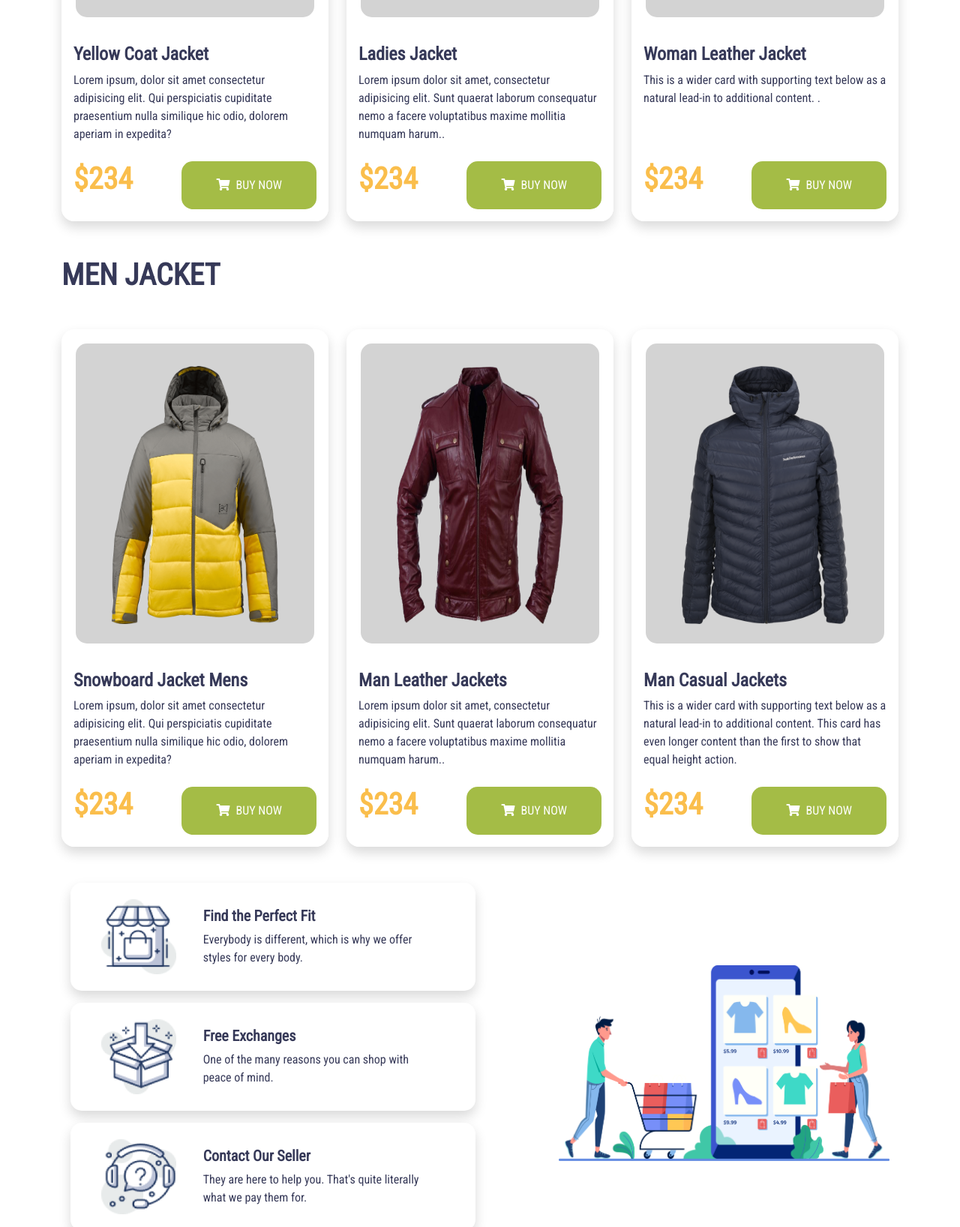
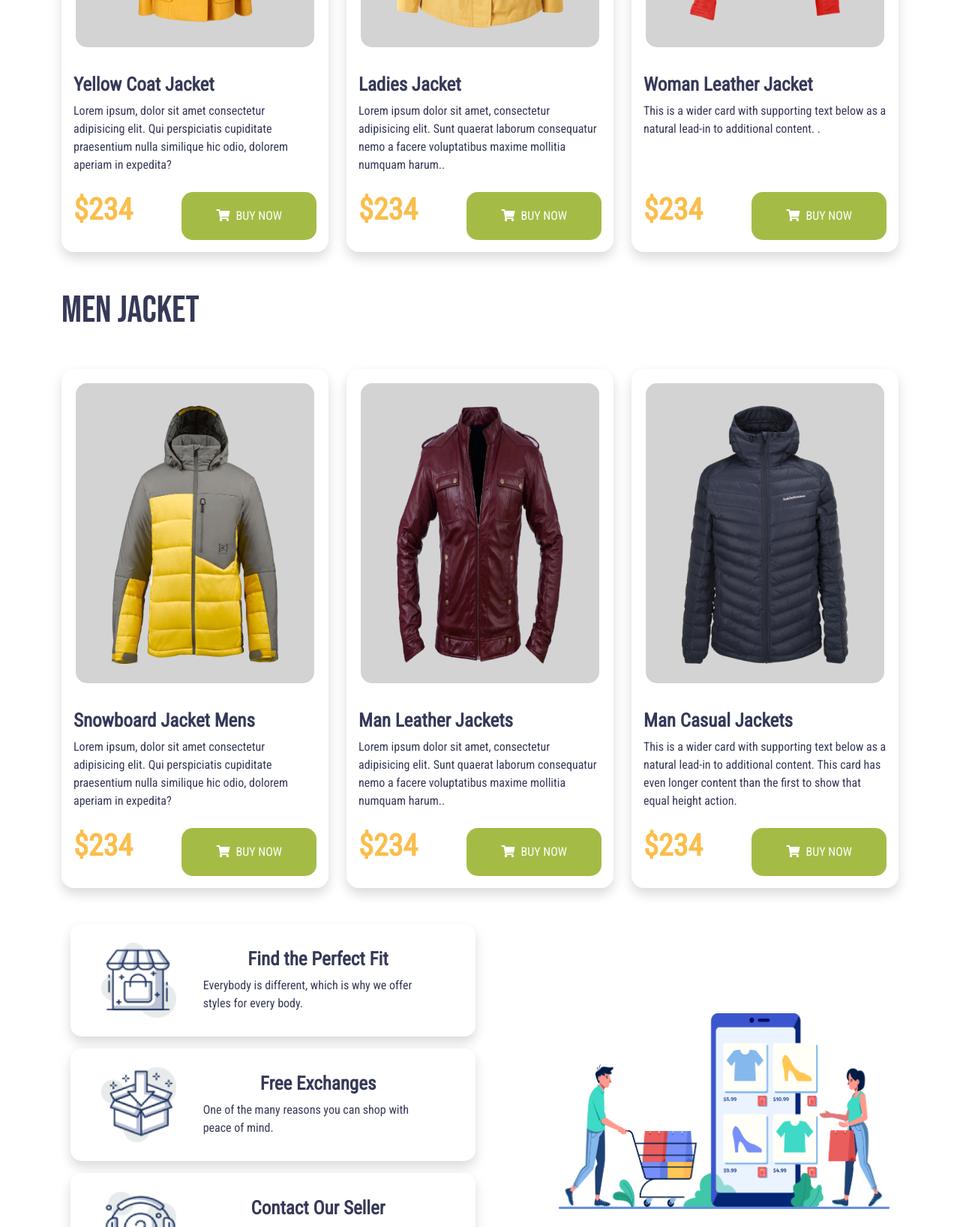
Before and after one commit to AshfaqurRahman99/penguin-fashion, a plain HTML site: page index.html in a window 1280 px wide. Shown: the part 1164-2800 px from the top of the page at 75% size. Drawn offline with Linux system fonts and the light colour scheme.

Commit message:
pre-upload-2

```diff
--- a/css/style.css
+++ b/css/style.css
@@ -3,10 +3,11 @@ body{
     color: rgba(54, 57, 88, 1);
 }
 .heading{
-    font-family: 'Roboto', cursive;
-    font-size: 70px;
+    font-family: 'Bebas Neue', cursive;
+    font-size: 80px;
     font-weight: 500;
     line-height: 80px;
+
 }
 nav img{
     height: 40.2px;
@@ -64,5 +65,14 @@ header{
     width: 120px;
 }
 .product-name{
+    font-weight: 400;
+    font-family: 'Bebas Neue', cursive;
+    font-size: 50px;
+}
+.card-head{
     font-weight: 700;
+    font-size: 25px;
 }
+.background{
+    background-color: honeydew;
+}
--- a/index.html
+++ b/index.html
@@ -9,6 +9,9 @@
     <link rel="stylesheet" href="css/all.min.css">
     <link rel="preconnect" href="https://fonts.gstatic.com">
     <link href="https://fonts.googleapis.com/css2?family=Roboto+Condensed&display=swap" rel="stylesheet">
+    <link rel="preconnect" href="https://fonts.gstatic.com">
+    <link href="https://fonts.googleapis.com/css2?family=Bebas+Neue&display=swap" rel="stylesheet">
+
 </head>
 
 <body >
@@ -31,7 +34,7 @@
                 </div>
               </nav>
         </nav>
-        <section class=" container d-flex justify-content-between">
+        <section class="mx-5  d-flex justify-content-between">
             <div class="row d-flex align-items-center p-5 ">
                 <div class="col-md-7">
                     <h1 class="heading"><span class="highliter">BE THE PENGUINS</span> <br> OF WINTER</h1>
@@ -46,7 +49,7 @@
         </section>
     </header>
     <main class="container">
-        <section id="" class="mt-5 ">
+        <section id="Product" class="mt-5 ">
           <h1 class="mb-5 product-name">WOMAN JACKET</h1>
           <div class="row row-cols-1 row-cols-md-3 g-4 ">
               <div class="col">
@@ -55,7 +58,7 @@
                     <img src="Image/SeekPng 1.png" class="card-img-top" alt="...">
                   </div>
                   <div class="card-body">
-                    <h4 class="card-title product-name">Yellow Coat Jacket </h4>
+                    <h4 class="card-title card-head">Yellow Coat Jacket </h4>
                     <p class="card-text">Lorem ipsum, dolor sit amet consectetur adipisicing elit. Qui perspiciatis cupiditate praesentium nulla similique hic odio, dolorem aperiam in expedita?</p>
                   </div>
                   <div class="card-footer penguin-card-footer d-flex justify-content-between pb-3">
@@ -69,7 +72,7 @@
                   <div class="image-box d-flex justify-content-center">
                     <img src="Image/PngItem_2597366 1.png" class="card-img-top" alt="..."></div>
                   <div class="card-body ">
-                    <h4 class="card-title product-name">Ladies Jacket</h4>
+                    <h4 class="card-title card-head">Ladies Jacket</h4>
                     <p class="card-text">Lorem ipsum dolor sit amet, consectetur adipisicing elit. Sunt quaerat laborum consequatur nemo a facere voluptatibus maxime mollitia numquam harum..</p>
                   </div>
                   <div class="card-footer penguin-card-footer d-flex justify-content-between pb-3">
@@ -83,7 +86,7 @@
                   <div class="image-box d-flex justify-content-center">
                     <img src="Image/image 15.png" class="card-img-top " alt="..."></div>
                   <div class="card-body">
-                    <h4 class="card-title product-name">Woman Leather Jacket </h4>
+                    <h4 class="card-title card-head">Woman Leather Jacket </h4>
                     <p class="card-text">This is a wider card with supporting text below as a natural lead-in to additional content. .</p>
                   </div>
                   <div class="card-footer penguin-card-footer d-flex justify-content-between pb-3">
@@ -103,7 +106,7 @@
                   <img src="Image/image 11.png" class="card-img-top" alt="...">
                 </div>
                 <div class="card-body">
-                  <h4 class="card-title product-name">Snowboard Jacket Mens </h4>
+                  <h4 class="card-title card-head">Snowboard Jacket Mens </h4>
                   <p class="card-text">Lorem ipsum, dolor sit amet consectetur adipisicing elit. Qui perspiciatis cupiditate praesentium nulla similique hic odio, dolorem aperiam in expedita?</p>
                 </div>
                 <div class="card-footer penguin-card-footer d-flex justify-content-between pb-3">
@@ -117,7 +120,7 @@
                 <div class="image-box d-flex justify-content-center">
                   <img src="Image/vippng 1.png" class="card-img-top" alt="..."></div>
                 <div class="card-body ">
-                  <h4 class="card-title product-name">Man Leather Jackets</h4>
+                  <h4 class="card-title card-head">Man Leather Jackets</h4>
                   <p class="card-text">Lorem ipsum dolor sit amet, consectetur adipisicing elit. Sunt quaerat laborum consequatur nemo a facere voluptatibus maxime mollitia numquam harum..</p>
                 </div>
                 <div class="card-footer penguin-card-footer d-flex justify-content-between pb-3">
@@ -131,7 +134,7 @@
                 <div class="image-box d-flex justify-content-center">
                   <img src="Image/toppng 1.png" class="card-img-top " alt="..."></div>
                 <div class="card-body">
-                  <h4 class="card-title product-name">Man Casual Jackets </h4>
+                  <h4 class="card-title card-head">Man Casual Jackets </h4>
                   <p class="card-text">This is a wider card with supporting text below as a natural lead-in to additional content. This card has even longer content than the first to show that equal height action.</p>
                 </div>
                 <div class="card-footer penguin-card-footer d-flex justify-content-between pb-3">
@@ -142,8 +145,8 @@
             </div>
           </div>
     </section>
-    <section class=" container  mt-5 ">
-      <div class="row d-flex justify-content-center align-items-center">
+    <section id="About-us" class=" container  mt-5 responsive-part">
+      <div class="row d-flex justify-content-center align-items-center responsive-item">
         <div class="col-md-7  d-flex  flex-column ">
           <div class="card mb-3 contact-card shadow p-3" style="max-width: 540px;">
             <div class="row g-0 d-flex justify-content-center align-items-center">
@@ -151,8 +154,8 @@
                 <img src="Logo/image 12.png" alt="...">
               </div>
               <div class="col-md-8">
-                <div class="card-body">
-                  <h5 class="card-title product-name">Find the Perfect Fit</h5>
+                <div class="card-body d-flex justify-content-center flex-column align-items-center">
+                  <h5 class="card-title card-head">Find the Perfect Fit</h5>
                   <p class="card-text">Everybody is different, which is why we offer styles for every body.</p>
                 </div>
               </div>
@@ -164,8 +167,8 @@
                 <img src="Logo/image 13.png" alt="...">
               </div>
               <div class="col-md-8">
-                <div class="card-body">
-                  <h5 class="card-title product-name">Free Exchanges</h5>
+                <div class="card-body d-flex justify-content-center flex-column align-items-center">
+                  <h5 class="card-title card-head">Free Exchanges</h5>
                   <p class="card-text">One of the many reasons you can shop with peace of mind.</p>
                 </div>
               </div>
@@ -177,8 +180,8 @@
                 <img src="Logo/image 14.png" alt="...">
               </div>
               <div class="col-md-8">
-                <div class="card-body">
-                  <h5 class="card-title product-name">Contact Our Seller</h5>
+                <div class="card-body d-flex justify-content-center flex-column align-items-center">
+                  <h5 class="card-title card-head">Contact Our Seller</h5>
                   <p class="card-text">They are here to help you. That's quite literally what we pay them for.</p>
                 </div>
               </div>
@@ -186,12 +189,22 @@
           </div>
         </div>
 
-        <div class="col-md-5   about-us">
+        <div class="col-md-5  about-us responsive-item">
           <img src="Logo/XMLID 1.png" alt="">
         </div>
       </div>
     </section>
     </main>
+    <footer>
+      <section id="Contact-us" style="height: 300px;" class="background d-flex justify-content-center align-items-center flex-column mt-5 ">
+        <div>
+         <h2>LET'S STAY IN TOUCH</h2>
+         <h5>Get updates on sales, specials and more offers</h5>
+         <input style="width: 250px;" type="text" placeholder="Enter your email " name="" id=""> <br>
+         <button class="btn btn-success mt-2"><i class="fas fa-envelope pe-2"></i>Submit Now</button>
+        </div>
+     </section>
+    </footer>
 
     <script src="js/bootstrap.min.js"></script>
 </body>
```
